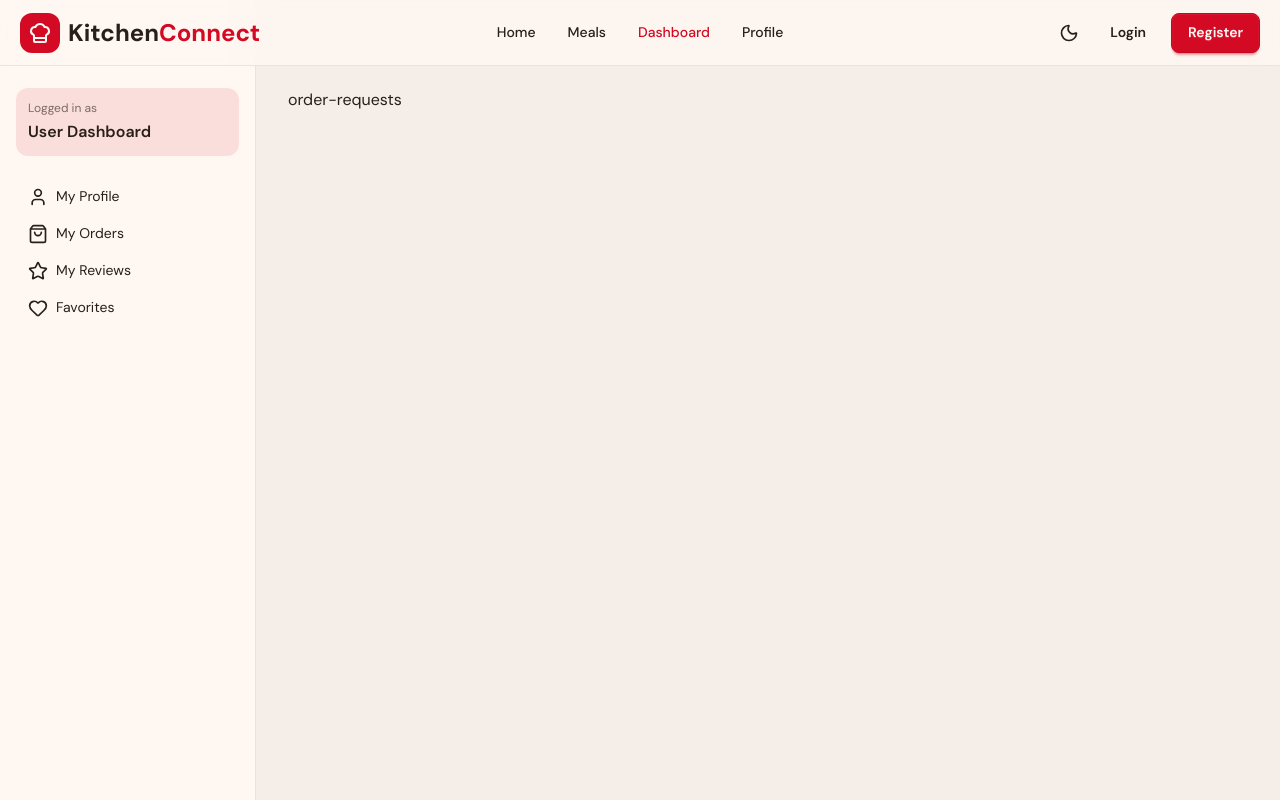
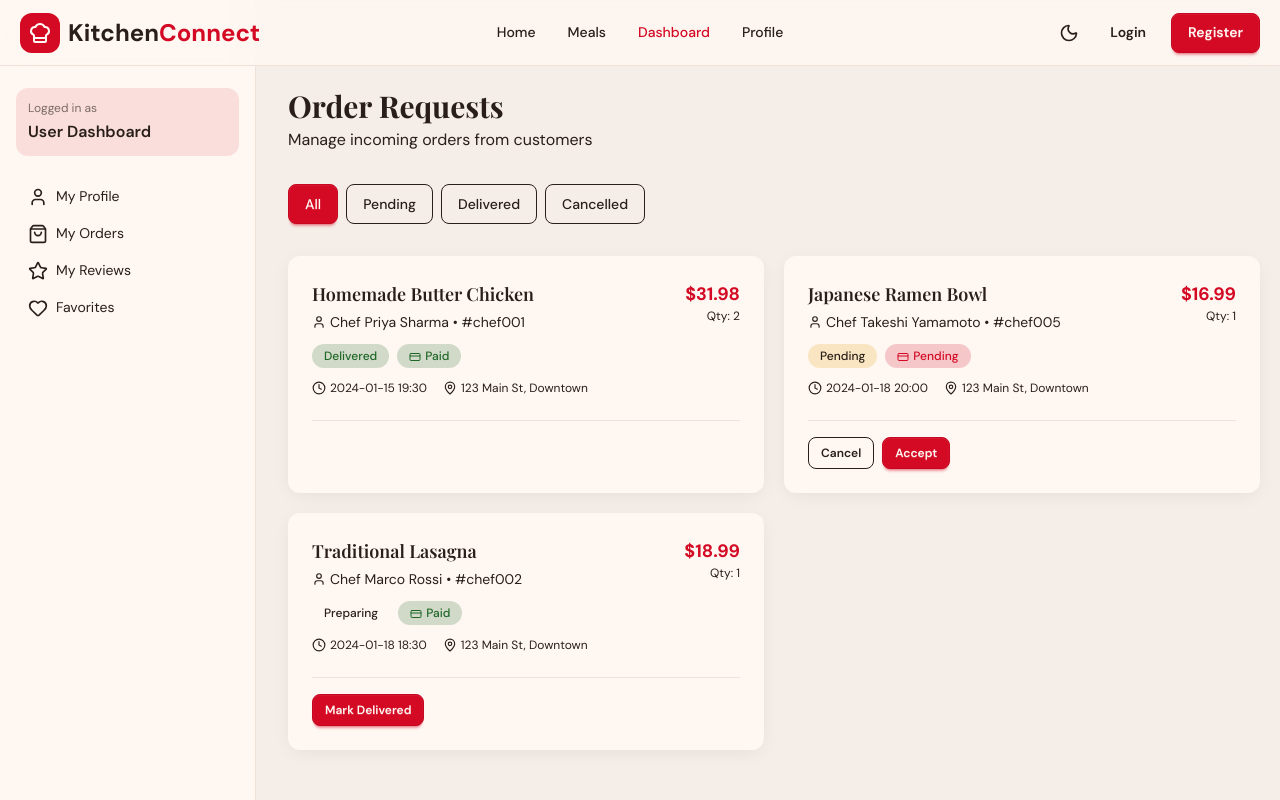
Before and after one commit to nhmnazmul22/KitchenConnect-client, a React (Vite) app: page /dashboard/order-requests in a window 1280 px wide. Built offline with nearby package versions, Linux system fonts and the light colour scheme.

Commit message:
Order Request page ui done added new paged routes

```diff
--- /dev/null
+++ b/src/pages/Dashboard/Chef/OrderRequests/OrderRequest.jsx
@@ -0,0 +1,42 @@
+import OrderCard from "../../../../components/Orders/OrderCard";
+import { orders } from "../../../../constants";
+import DashboardPageHeader from "../../../../components/Shared/Header/DashboardPageHeader";
+const OrderRequestsPage = () => {
+  return (
+    <div className="pr-5">
+      <DashboardPageHeader
+        title="Order Requests"
+        subTitle="Manage incoming orders from customers"
+      ></DashboardPageHeader>
+
+      <div className="flex flex-wrap max-sm:justify-center gap-2 mb-6 overflow-x-auto pb-2">
+        {["All", "Pending", "Delivered", "Cancelled"].map((tab) => (
+          <button
+            key={tab}
+            className={`btn text-sm font-medium whitespace-nowrap transition-colors ${
+              tab === "All" ? "btn-primary" : "btn-outline"
+            }`}
+          >
+            {tab}
+          </button>
+        ))}
+      </div>
+
+      <div className="grid md:grid-cols-2 gap-y-5 md:gap-5">
+        {orders.map((order) => (
+          <OrderCard key={order._id} order={order} isChefView />
+        ))}
+      </div>
+
+      {orders.length === 0 && (
+        <div className="text-center py-12 bg-card rounded-2xl border border-border">
+          <p className="text-muted-foreground">
+            No order requests at the moment.
+          </p>
+        </div>
+      )}
+    </div>
+  );
+};
+
+export default OrderRequestsPage;
```
Also changed, not shown: src/routes/routes.jsx (+9 -4 lines).
